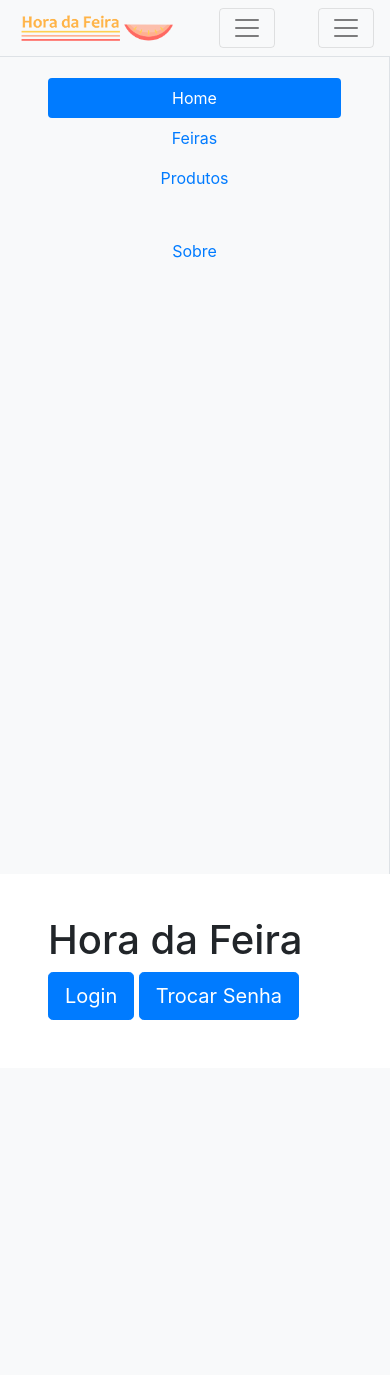
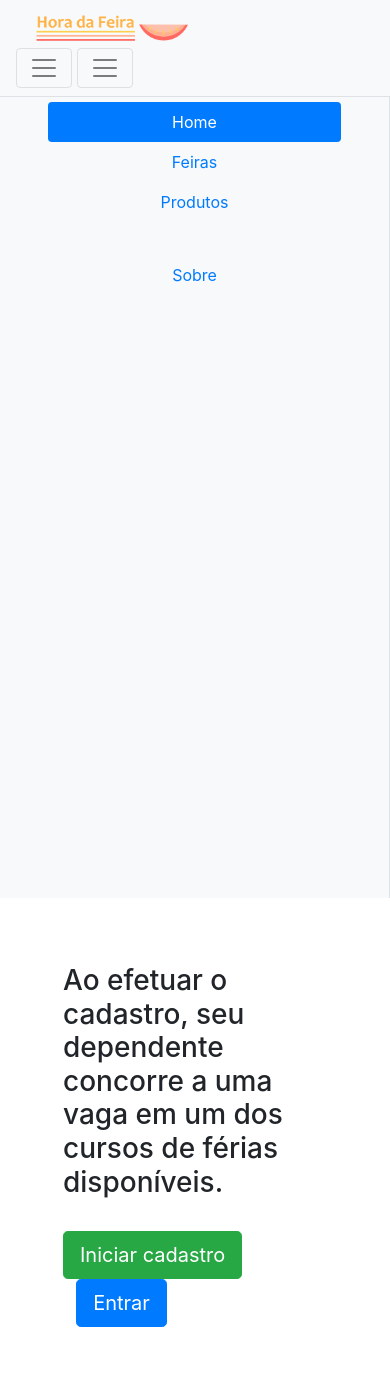
Before and after one commit to brunocoutinhoo/T2-INF1407, a Django app: page /projeto/ in a window 390 px wide. Before the commit the page ends 1020 px from the top, so only its background shows below. Run offline with Django 3.2, Linux system fonts and the light colour scheme; some libraries are stand-ins or nearby versions.

Commit message:
Logo na home

```diff
--- a/projeto/static/css/estilos.css
+++ b/projeto/static/css/estilos.css
@@ -39,3 +39,12 @@
     margin-right: -100%;
     border-top: 3px solid black;
   }
+
+  #feira-logo {
+    display: none;
+    transform: translateY(30%);
+  }
+
+  @media screen and (min-width: 800px) {
+    #feira-logo { display: block; }
+  }
--- a/projeto/templates/base_generic.html
+++ b/projeto/templates/base_generic.html
@@ -19,8 +19,9 @@
 <body>
   <div class="wrapper">
     <nav class="navbar navbar-expand-md navbar-light fixed-top bg-light" style="border-bottom: 1px solid #dee2e6">
-      <div class="container-fluid">
-        <img src="{% static 'img/logo_feira.png' %}" height="40"/>
+        <div class="col-lg-4">
+          <a href="{% url 'index' %}"><img src="{% static 'img/logo_feira.png' %}" height="40"/>
+        </div>
         <button class="navbar-toggler" type="button" data-bs-toggle="collapse" data-bs-target="#navbarCollapse" aria-controls="navbarCollapse" aria-expanded="false" aria-label="Toggle navigation">
           <span class="navbar-toggler-icon"></span>
         </button>
--- a/projeto/templates/index.html
+++ b/projeto/templates/index.html
@@ -1,20 +1,36 @@
 {% extends "base_generic.html" %}
 
+{% block title %}Home{% endblock %}
+{% load static %}
+
 {% block content %}
-  <br>
-  <h1>Hora da Feira</h1>
+<div class="intro-header">
+    <div class="container">
+		<div class="row">
+			<div class="col-lg-12">
+				<div class="row display-flex">
+					<div class="col-sm-6">
+						<div class="intro-message">
+              <div class="col-sm-6 text-center" id="feira-logo">
+								<img class="img-responsive center-block" src="{% static 'img/logo_feira.png' %}" alt="logo" width="937" height="233">
+						  </div>
+              <br>
+              <br>
+							<h3 >Ao efetuar o cadastro, seu dependente concorre a uma vaga em um dos cursos de férias disponíveis.</h3>
+							<br>
+							{% if current_user.is_authenticated == false %}
+								<a href="{% url 'cadastro_usuario' %}" class="btn btn-success btn-lg" >Iniciar cadastro</a>
+								<a style="margin-left: 5%;" href="{% url 'login' %}" class="btn btn-primary btn-lg" >Entrar</a>
+							{% endif %}
 
-    {% if not user.is_authenticated %}
-      <a href="{% url 'login' %}" class="btn btn-primary btn-lg">
-        Login </button>
-      </a>
-    {% else %}
-      <a href="{% url 'logout' %}" class="btn btn-primary btn-lg">
-        Logout </button>
-      </a>
-    {% endif %}
-    <a href="{% url 'trocar_senha' %}" class="btn btn-primary btn-lg">
-      Trocar Senha </button>
-    </a>
-  </ul>
+						</div>
+					</div>
+					</div>
+				</div>
+			</div>
+		</div>
+	</div>
+</div>
+<p>
+</p>
 {% endblock %}
```
